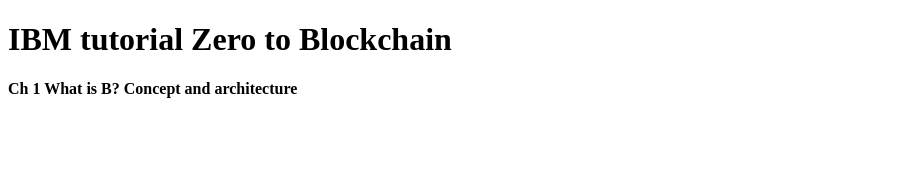
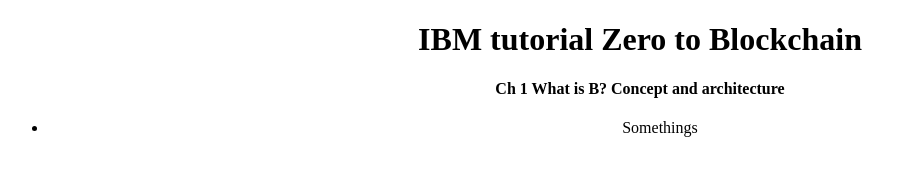
Before and after one commit to 1BobC/Ztoblk, a plain HTML site: page index.html in a window 1280 px wide. Shown: the whole page, without its empty margins (0-917 px from the left). Drawn offline with Linux system fonts and the light colour scheme.

Commit message:
Read through to ch4 Re-read all

```diff
--- a/index.html
+++ b/index.html
@@ -10,7 +10,9 @@
 </head>
 <h1>IBM tutorial Zero to Blockchain</h1>
 <h4>Ch 1 What is B? Concept and architecture</h4>
-
+<ul>
+    <li>Somethings</li>
+</ul>
 <body>
 <script src="jscript.js"></script>
 <span class="px-viewport-dimensions tr px-viewport-dimensions--hidden"></span>
--- a/style.CSS
+++ b/style.CSS
@@ -1 +1,5 @@
 /* IBM tutorial Zero to Blockchain */
+h1{text-align: center;}
+h4{text-align: center;}
+p{text-align: center;}
+ul{text-align: center;}
```
Also changed, not shown: 1 other file.
